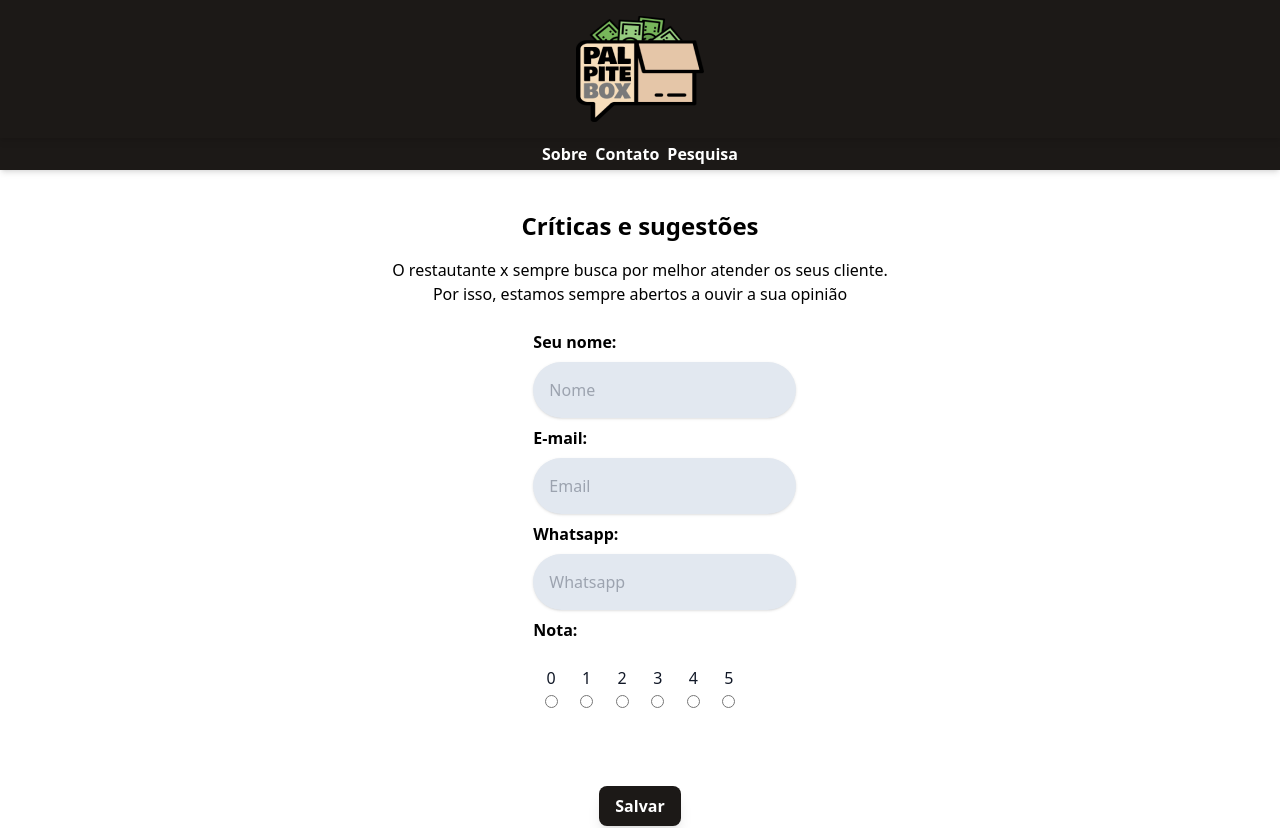
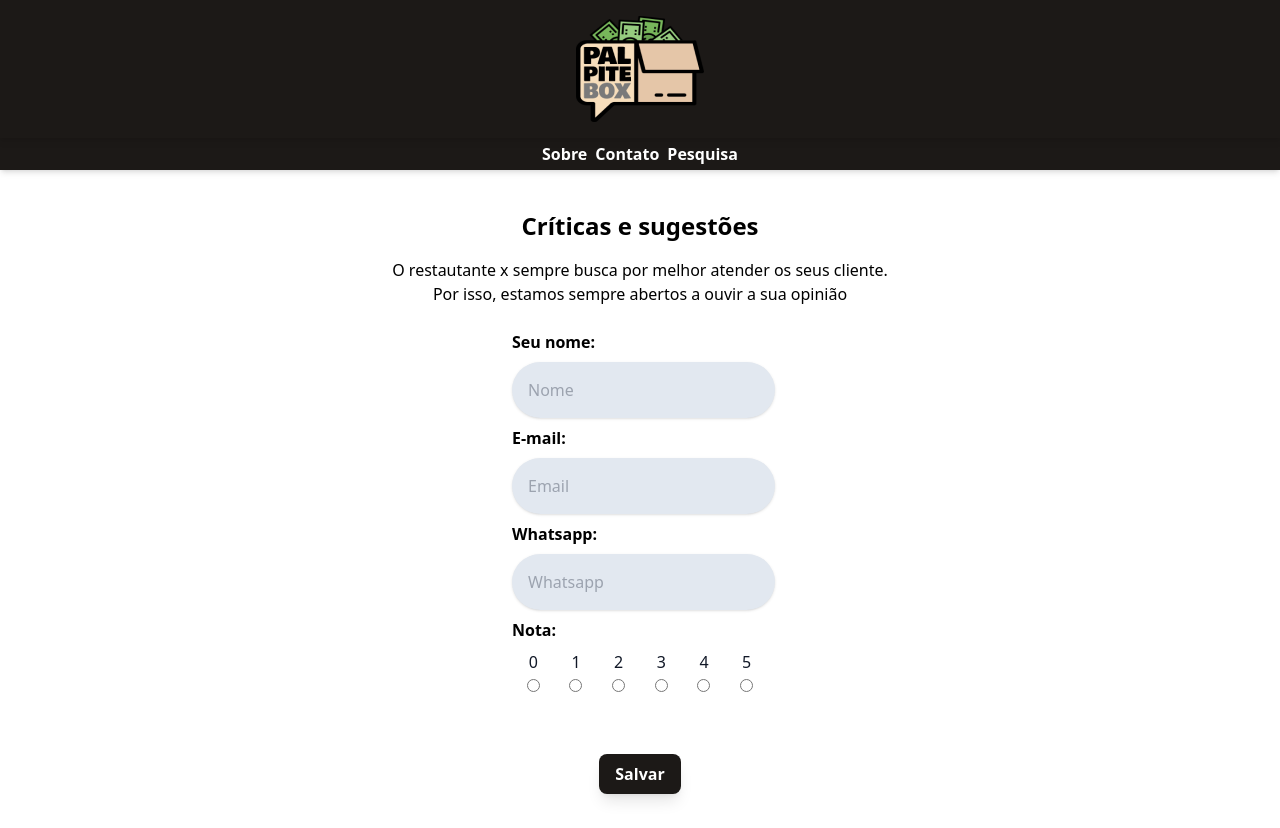
Before and after one commit to gabriellopes1010/SATISFACAO_BOX, a Next.js app: page /pesquisa in a window 1280 px wide. Shown: the top 828 px of the page. Built offline with nearby package versions, Linux system fonts and the light colour scheme.

Commit message:
Updating Page v3.

```diff
--- a/pages/pesquisa.js
+++ b/pages/pesquisa.js
@@ -41,15 +41,15 @@ const Pesquisa = () => {
         O restautante x sempre busca por melhor atender os seus cliente.<br />
         Por isso, estamos sempre abertos a ouvir a sua opinião
       </p>
-      {!sucess && <div className="w-1/6 mx-auto">
-        <label className="font-bold mx-auto">Seu nome:</label>
-        <input type='text' className="mx-auto p-4 block shadow bg-slate-200 rounded-full my-2" placeholder="Nome" onChange={onChange} name='Nome' value={form.Nome} />
-        <label className="font-bold mx-auto">E-mail:</label>
-        <input type='text' className="mx-auto p-4 block shadow bg-slate-200 rounded-full my-2" placeholder="Email" onChange={onChange} name='Email' value={form.Email} />
-        <label className="font-bold mx-auto">Whatsapp:</label>
-        <input type='text' className="mx-auto p-4 block shadow bg-slate-200 rounded-full my-2" placeholder="Whatsapp" onChange={onChange} name='Whatsapp' value={form.Whatsapp} />
-        <label className="font-bold mx-auto">Nota:</label>
-        <div className="flex py-6">
+      {!sucess && <div className="w-1/5 mx-auto ">
+        <label className="font-bold">Seu nome:</label>
+        <input type='text' className=" p-4 block shadow bg-slate-200 rounded-full my-2" placeholder="Nome" onChange={onChange} name='Nome' value={form.Nome} />
+        <label className="font-bold">E-mail:</label>
+        <input type='text' className="p-4 block shadow bg-slate-200 rounded-full my-2" placeholder="Email" onChange={onChange} name='Email' value={form.Email} />
+        <label className="font-bold">Whatsapp:</label>
+        <input type='text' className=" p-4 block shadow bg-slate-200 rounded-full my-2" placeholder="Whatsapp" onChange={onChange} name='Whatsapp' value={form.Whatsapp} />
+        <label className="font-bold">Nota:</label>
+        <div className="-p-4 flex py-2">
           {notas.map(nota => {
             return (
               <label className="block w-1/6 text-gray-900 text-center">
```
